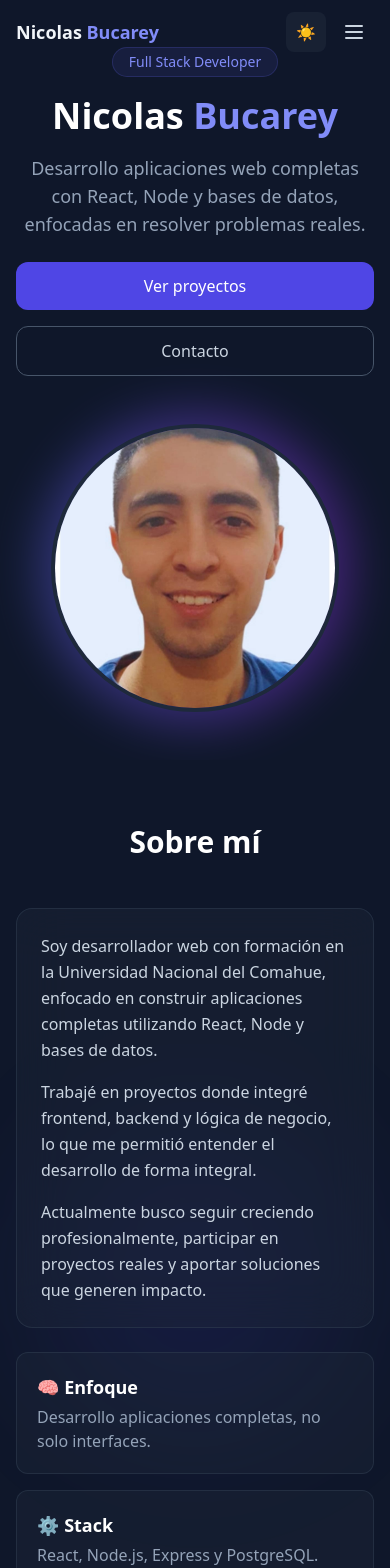
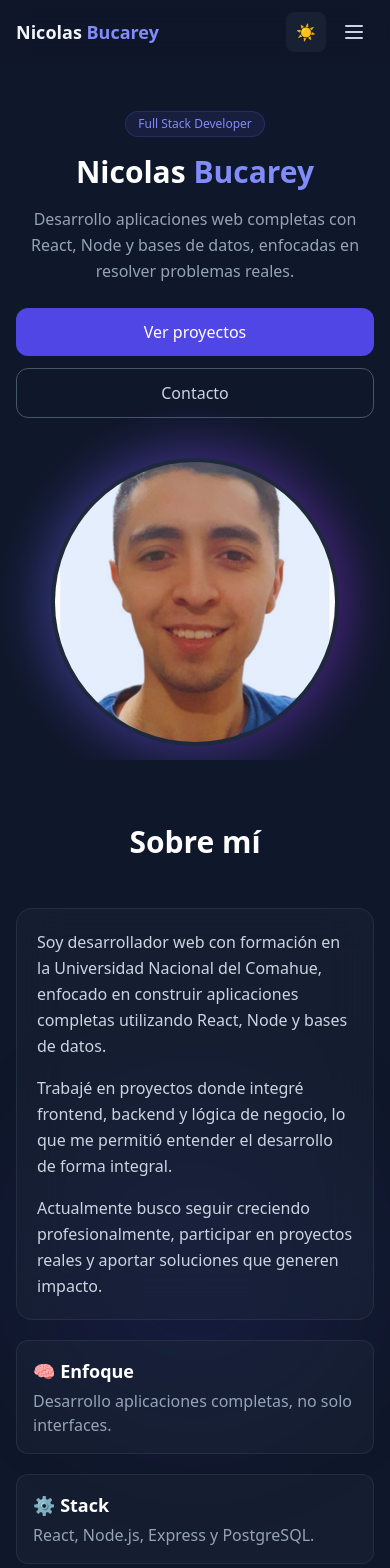
Before and after one commit to NicoBucarey/Portafolio-, a React (Vite) app: page / in a window 390 px wide. Shown: the top 1568 px of the page. Built offline with nearby package versions, Linux system fonts and the light colour scheme.

Commit message:
actualizacion

```diff
--- a/src/components/Navbar.jsx
+++ b/src/components/Navbar.jsx
@@ -4,8 +4,34 @@ function Navbar({ theme, onToggleTheme }) {
   const [isMenuOpen, setIsMenuOpen] = useState(false)
   const [scrolled, setScrolled] = useState(false)
 
+  const handleThemeToggle = () => {
+    setIsMenuOpen(false)
+    onToggleTheme()
+  }
+
   const isLightMode = theme === 'light'
   const toggleThemeIcon = isLightMode ? '🌙' : '☀️'
+  const navClass = isLightMode
+    ? scrolled
+      ? 'bg-white/90 backdrop-blur-xl border-b border-slate-200/80'
+      : 'bg-white/80 backdrop-blur-md border-b border-slate-200/70'
+    : scrolled
+      ? 'bg-slate-900/80 backdrop-blur-xl border-b border-slate-800/50'
+      : 'bg-slate-900/60 backdrop-blur-md'
+
+  const themeButtonClass = isLightMode
+    ? 'w-10 h-10 flex items-center justify-center rounded-lg bg-slate-200 text-slate-700 hover:bg-slate-300 transition-colors duration-300'
+    : 'w-10 h-10 flex items-center justify-center rounded-lg bg-slate-800/60 text-white hover:bg-slate-700 transition-colors duration-300'
+
+  const mobileMenuClass = isLightMode
+    ? 'bg-white/95 backdrop-blur-xl border-t border-slate-200'
+    : 'bg-slate-900/95 backdrop-blur-xl border-t border-slate-800'
+
+  const mobileMenuLinkClass = isLightMode ? 'block text-slate-700' : 'block text-slate-300'
+
+  const mobileHamburgerClass = isLightMode
+    ? 'p-2 text-slate-700 rounded-lg hover:bg-slate-200/70 transition-colors'
+    : 'p-2 text-slate-300 rounded-lg hover:bg-slate-800/50 transition-colors'
 
   useEffect(() => {
     const handleScroll = () => {
@@ -18,11 +44,7 @@ function Navbar({ theme, onToggleTheme }) {
 
   return (
     <nav
-      className={`fixed top-0 w-full z-50 transition-all duration-300
-        ${scrolled
-          ? 'bg-slate-900/80 backdrop-blur-xl border-b border-slate-800/50'
-          : 'bg-transparent'
-        }`}
+      className={`fixed top-0 w-full z-50 transition-all duration-300 ${navClass}`}
     >
       <div className="max-w-6xl mx-auto px-4 h-16 flex items-center justify-between">
 
@@ -50,8 +72,8 @@ function Navbar({ theme, onToggleTheme }) {
 
           {/* THEME */}
           <button
-            onClick={onToggleTheme}
-            className="w-10 h-10 flex items-center justify-center rounded-lg bg-slate-800/60 text-white hover:bg-slate-700 transition"
+            onClick={handleThemeToggle}
+            className={themeButtonClass}
           >
             {toggleThemeIcon}
           </button>
@@ -62,15 +84,15 @@ function Navbar({ theme, onToggleTheme }) {
         <div className="md:hidden flex items-center gap-2">
 
           <button
-            onClick={onToggleTheme}
-            className="w-10 h-10 flex items-center justify-center rounded-lg bg-slate-800/60 text-white"
+            onClick={handleThemeToggle}
+            className={themeButtonClass}
           >
             {toggleThemeIcon}
           </button>
 
           <button
             onClick={() => setIsMenuOpen(!isMenuOpen)}
-            className="p-2 text-slate-300"
+            className={mobileHamburgerClass}
           >
             <svg className="w-6 h-6" fill="none" stroke="currentColor" viewBox="0 0 24 24">
               {isMenuOpen ? (
@@ -85,13 +107,17 @@ function Navbar({ theme, onToggleTheme }) {
       </div>
 
       {/* MOBILE MENU */}
-      {isMenuOpen && (
-        <div className="md:hidden bg-slate-900/95 backdrop-blur-xl border-t border-slate-800">
+      <div
+        className={`md:hidden overflow-hidden transition-all duration-300 ease-out ${
+          isMenuOpen ? 'max-h-80 opacity-100 translate-y-0' : 'max-h-0 opacity-0 -translate-y-2 pointer-events-none'
+        }`}
+      >
+        <div className={`${mobileMenuClass} transition-colors duration-300`}>
           <div className="px-4 py-4 space-y-3">
 
-            <a href="#about" onClick={() => setIsMenuOpen(false)} className="block text-slate-300">Sobre mí</a>
-            <a href="#technologies" onClick={() => setIsMenuOpen(false)} className="block text-slate-300">Tecnologías</a>
-            <a href="#projects" onClick={() => setIsMenuOpen(false)} className="block text-slate-300">Proyectos</a>
+            <a href="#about" onClick={() => setIsMenuOpen(false)} className={mobileMenuLinkClass}>Sobre mí</a>
+            <a href="#technologies" onClick={() => setIsMenuOpen(false)} className={mobileMenuLinkClass}>Tecnologías</a>
+            <a href="#projects" onClick={() => setIsMenuOpen(false)} className={mobileMenuLinkClass}>Proyectos</a>
 
             <a
               href="#contact"
@@ -103,7 +129,7 @@ function Navbar({ theme, onToggleTheme }) {
 
           </div>
         </div>
-      )}
+      </div>
 
     </nav>
   )
--- a/src/index.css
+++ b/src/index.css
@@ -68,11 +68,20 @@ html[data-theme='light'] {
     color: rgb(71 85 105);
   }
 
+  html[data-theme='light'] .text-slate-500 {
+    color: rgb(100 116 139);
+  }
+
   html[data-theme='light'] h1.text-white,
   html[data-theme='light'] h2.text-white,
   html[data-theme='light'] h3.text-white,
   html[data-theme='light'] h4.text-white {
     color: rgb(15 23 42);
+  }
+
+  html[data-theme='light'] section h2,
+  html[data-theme='light'] section h3 {
+    letter-spacing: 0.01em;
   }
 
   html[data-theme='light'] .hover\:text-white:hover {
--- a/src/sections/About.jsx
+++ b/src/sections/About.jsx
@@ -1,6 +1,6 @@
 function About() {
   return (
-    <section id="about" className="py-16 px-4 relative overflow-hidden scroll-mt-20">
+    <section id="about" className="py-16 px-4 sm:px-5 relative overflow-hidden scroll-mt-20">
 
       {/* fondo */}
       <div className="absolute top-1/2 left-1/2 -translate-x-1/2 -translate-y-1/2 w-80 h-80
@@ -13,10 +13,10 @@ function About() {
           Sobre mí
         </h2>
 
-        <div className="grid md:grid-cols-2 gap-6">
+        <div className="grid md:grid-cols-2 gap-5 sm:gap-6">
 
           {/* TEXTO EN CARD */}
-          <div className="p-6 rounded-2xl bg-slate-800/40 border border-slate-700/50 backdrop-blur-xl">
+          <div className="p-5 sm:p-6 rounded-2xl bg-slate-800/40 border border-slate-700/50 backdrop-blur-xl">
             <div className="space-y-4 text-slate-300 leading-relaxed text-base">
 
               <p>
@@ -38,9 +38,9 @@ function About() {
           </div>
 
           {/* CARDS */}
-          <div className="space-y-4">
+          <div className="space-y-5 sm:space-y-4">
 
-            <div className="p-5 rounded-xl bg-slate-800/40 border border-slate-700/50 hover:border-indigo-500/40 transition">
+            <div className="p-4 sm:p-5 rounded-xl bg-slate-800/40 border border-slate-700/50 hover:border-indigo-500/40 transition">
               <h3 className="text-white text-lg font-semibold mb-1">
                 🧠 Enfoque
               </h3>
@@ -49,7 +49,7 @@ function About() {
               </p>
             </div>
 
-            <div className="p-5 rounded-xl bg-slate-800/40 border border-slate-700/50 hover:border-indigo-500/40 transition">
+            <div className="p-4 sm:p-5 rounded-xl bg-slate-800/40 border border-slate-700/50 hover:border-indigo-500/40 transition">
               <h3 className="text-white text-lg font-semibold mb-1">
                 ⚙️ Stack
               </h3>
@@ -58,7 +58,7 @@ function About() {
               </p>
             </div>
 
-            <div className="p-5 rounded-xl bg-slate-800/40 border border-slate-700/50 hover:border-indigo-500/40 transition">
+            <div className="p-4 sm:p-5 rounded-xl bg-slate-800/40 border border-slate-700/50 hover:border-indigo-500/40 transition">
               <h3 className="text-white text-lg font-semibold mb-1">
                 🚀 Objetivo
               </h3>
--- a/src/sections/Hero.jsx
+++ b/src/sections/Hero.jsx
@@ -2,7 +2,7 @@ import profileImg from '../assets/profile.jpg'
 
 function Hero() {
   return (
-    <section className="relative min-h-[90vh] flex items-center px-4 overflow-hidden">
+    <section className="relative min-h-[90vh] flex items-center px-4 pt-24 md:pt-20 overflow-hidden">
 
       {/* fondo sutil */}
       <div className="absolute inset-0 -z-10">
@@ -10,29 +10,30 @@ function Hero() {
         <div className="absolute bottom-1/3 right-1/4 w-80 h-80 bg-purple-600/20 rounded-full blur-3xl" />
       </div>
 
-      <div className="max-w-6xl mx-auto w-full grid md:grid-cols-2 gap-12 items-center">
+      <div className="max-w-6xl mx-auto w-full grid md:grid-cols-2 gap-10 md:gap-12 items-center">
 
         {/* TEXTO */}
         <div className="text-center md:text-left">
 
-          <span className="inline-block mb-4 px-4 py-1 text-sm rounded-full bg-indigo-500/10 text-indigo-400 border border-indigo-500/20">
+          <span className="inline-block mb-4 px-3 sm:px-4 py-1 text-xs sm:text-sm rounded-full bg-indigo-500/10 text-indigo-400 border border-indigo-500/20">
             Full Stack Developer
           </span>
 
-          <h1 className="text-4xl sm:text-5xl md:text-6xl font-bold mb-4 text-white leading-tight">
+          <h1 className="text-3xl sm:text-5xl md:text-6xl font-bold mb-4 text-white leading-tight">
             Nicolas <span className="text-indigo-400">Bucarey</span>
           </h1>
 
-          <p className="text-lg text-slate-400 mb-6">
+          <p className="text-base sm:text-lg leading-relaxed text-slate-400 mb-6">
             Desarrollo aplicaciones web completas con React, Node y bases de datos,
             enfocadas en resolver problemas reales.
           </p>
 
-          <div className="flex flex-col sm:flex-row gap-4 justify-center md:justify-start">
+          <div className="flex flex-col sm:flex-row gap-3 sm:gap-4 justify-center md:justify-start">
 
             <a
               href="#projects"
-              className="px-6 py-3 bg-indigo-600 hover:bg-indigo-500 rounded-xl text-white font-medium
+              className="w-full sm:w-auto min-h-[44px] px-6 py-3 bg-indigo-600 hover:bg-indigo-500 rounded-xl text-white font-medium
+                         flex items-center justify-center
                          transition-all duration-300 hover:scale-105 hover:shadow-lg hover:shadow-indigo-500/20"
             >
               Ver proyectos
@@ -40,7 +41,8 @@ function Hero() {
 
             <a
               href="#contact"
-              className="px-6 py-3 border border-slate-600 hover:border-indigo-400 rounded-xl text-slate-300 hover:text-white
+              className="w-full sm:w-auto min-h-[44px] px-6 py-3 border border-slate-600 hover:border-indigo-400 rounded-xl text-slate-300 hover:text-white
+                         flex items-center justify-center
                          font-medium transition-all duration-300 hover:scale-105"
             >
               Contacto
```
